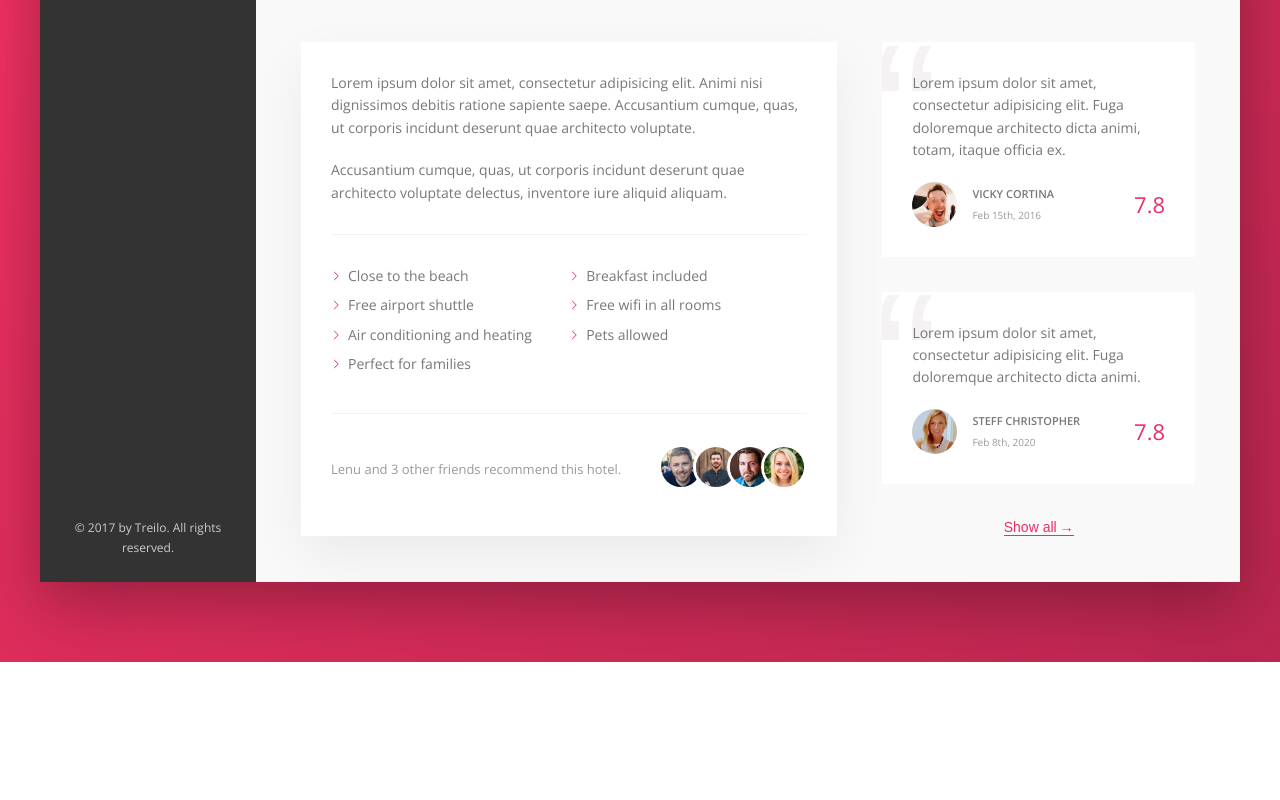
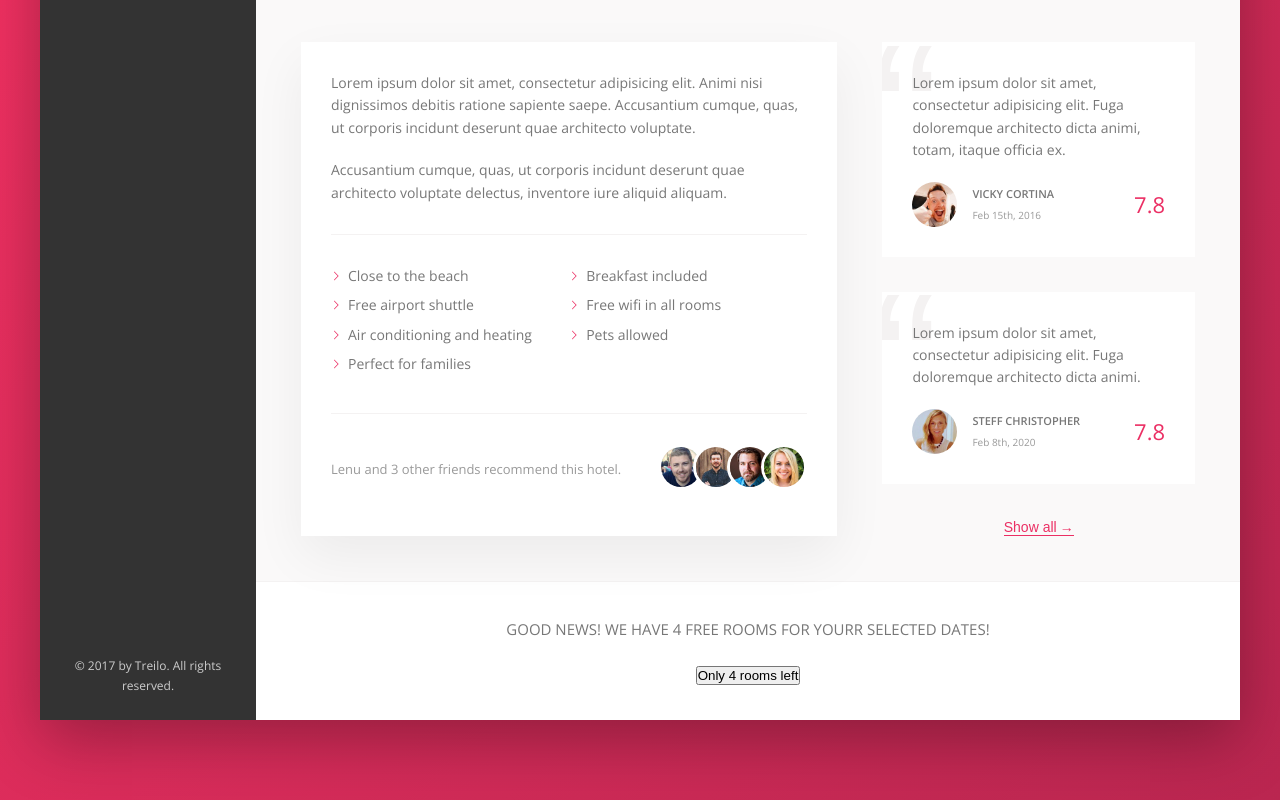
Before and after one commit to GiaEdgington/treilo-pro, a website: page index.html in a window 1280 px wide. Shown: the part 605-1405 px from the top of the page. Before the commit the page ends 1267 px from the top, so only its background shows below. Drawn offline with nearby package versions, Linux system fonts and the light colour scheme.

Commit message:
Add cta section

```diff
--- a/index.html
+++ b/index.html
@@ -187,6 +187,14 @@
                             <button class="btn-inline">Show all<span>&rarr;</span></button>
                         </div>
                     </div>
+                    <div class="cta">
+                        <h2 class="cta__book-now">
+                            Good news! We have 4 free rooms for yourr selected dates!
+                        </h2>
+                        <button class="btn">
+                            Only 4 rooms left
+                        </button>
+                    </div>
                 </main>
             </div>
         </div>
--- a/sass/_components.scss
+++ b/sass/_components.scss
@@ -369,8 +369,6 @@
     }
 }
 
-
-
 ////////////////////////////////////////
 //RECOMMEND
 .recommend {
@@ -460,3 +458,17 @@
         z-index: 1;
     }
 }
+
+////////////////////////////////////////
+//CALL TO ACTION
+.cta {
+    padding: 3.5rem 0;
+    text-align: center;
+
+    &__book-now {
+        font-size: 1.5rem;
+        font-weight: 300;
+        text-transform: uppercase;
+        margin-bottom: 2.5rem;
+    }
+}
```
Also changed, not shown: css/style.css.
